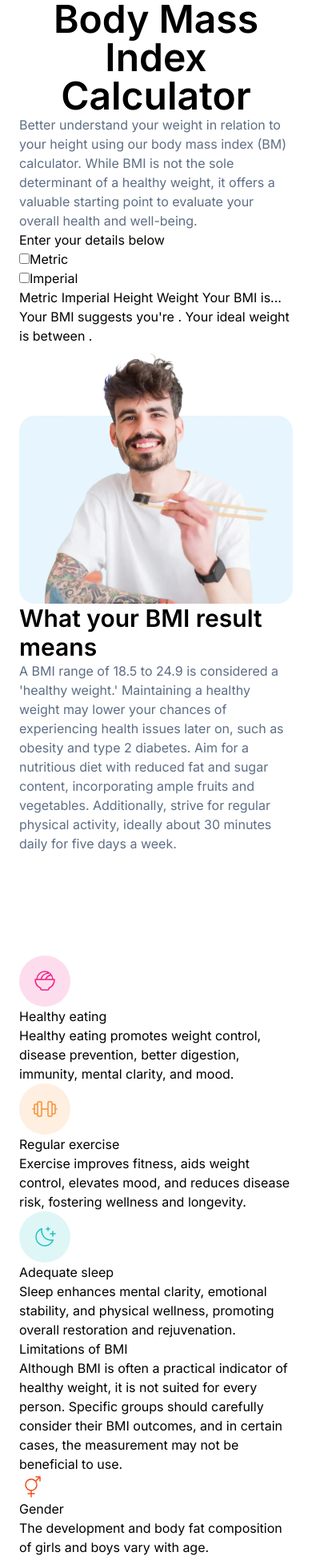
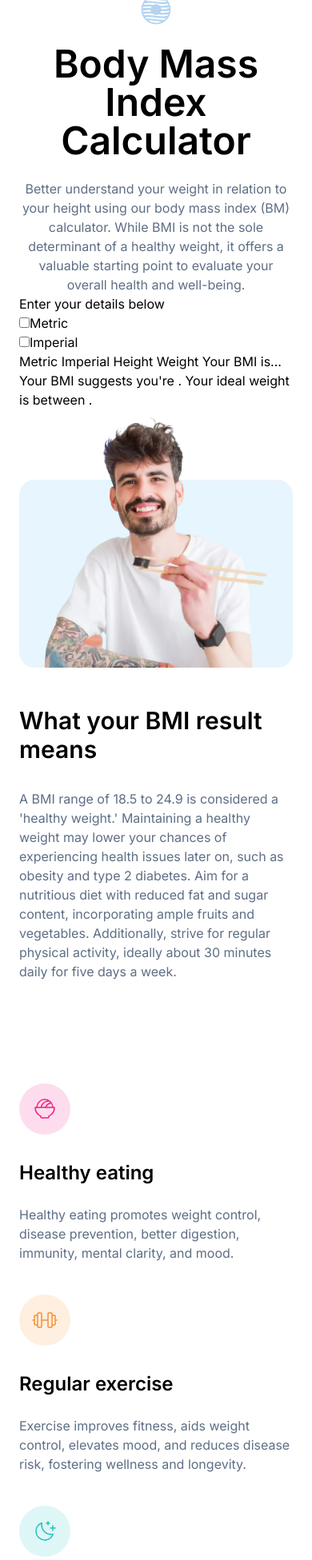
Before and after one commit to alfonso-ramos/bmi-calculator, a Vue app: page / in a window 390 px wide. Shown: the part 40-1991 px from the top of the page at 80% size. Built offline with nearby package versions, Linux system fonts and the light colour scheme.

Commit message:
[ADD] Estilos al 80 porciento, falta maquetar y estilizar el formulario para hacer calculo del bmi y agregar la funcionalidad y realizar el responsive design

```diff
--- a/src/App.vue
+++ b/src/App.vue
@@ -1,4 +1,5 @@
 <script setup>
+import ResultsCard from './components/ResultsCard.vue';
 import LimitationsContainer from './components/LimitationsContainer.vue';
 
 
@@ -6,11 +7,13 @@
 
 <template>
   <div class="mx-6">
-    <img  class="mx-auto size-10" src="./assets/images/logo.svg" alt="logo">
-    <h1 class="text-center font-semibold text-5xl">Body Mass Index Calculator</h1>
+    <img class="mx-auto size-10 mt-8 mb-6" src="./assets/images/logo.svg" alt="logo">
+    <h1 class="text-center font-semibold text-5xl mb-6">Body Mass Index Calculator</h1>
 
-    <p class="text-base text-dark-electric-blue">
-      Better understand your weight in relation to your height using our body mass index (BM) calculator. While BMI is not the sole determinant of a healthy weight, it offers a valuable starting point to evaluate your overall health and well-being.
+    <p class="text-base text-dark-electric-blue text-center">
+      Better understand your weight in relation to your height using our body mass index (BM) calculator. While BMI is not
+      the sole determinant of a healthy weight, it offers a valuable starting point to evaluate your overall health and
+      well-being.
     </p>
 
 
@@ -48,31 +51,26 @@
 
 
     <img src="./assets/images/image-man-eating.webp" alt="man eating">
-  <h2 class="font-semibold text-3xl">
+    <h2 class="font-semibold text-3xl mt-12 mb-8">
       What your BMI result means
     </h2>
     <p class="text-base text-dark-electric-blue">
-    A BMI range of 18.5 to 24.9 is considered a 'healthy weight.' Maintaining a healthy weight may lower your chances of experiencing health issues later on, such as obesity and type 2 diabetes. Aim for a nutritious diet with reduced fat and sugar content, incorporating ample fruits and vegetables. Additionally, strive for regular physical activity, ideally about 30 minutes daily for five days a week.
+      A BMI range of 18.5 to 24.9 is considered a 'healthy weight.' Maintaining a healthy weight may lower your chances of
+      experiencing health issues later on, such as obesity and type 2 diabetes. Aim for a nutritious diet with reduced fat
+      and sugar content, incorporating ample fruits and vegetables. Additionally, strive for regular physical activity,
+      ideally about 30 minutes daily for five days a week.
     </p>
 
     <div class="mt-32">
-          <div>
-              <img src="./assets/images/icon-eating.svg" alt="">
-              <p>Healthy eating</p>
-              <p>Healthy eating promotes weight control, disease prevention, better digestion, immunity, mental clarity, and mood.</p>
-          </div>
-          <div>
-              <img src="./assets/images/icon-exercise.svg" alt="">
-              <p>Regular exercise</p>
-              <p>Exercise improves fitness, aids weight control, elevates mood, and reduces disease risk, fostering wellness and longevity.</p>
-          </div>
-          <div>
-              <img src="./assets/images/icon-sleep.svg" alt="">
-              <p>Adequate sleep</p>
-              <p>Sleep enhances mental clarity, emotional stability, and physical wellness, promoting overall restoration and rejuvenation.</p>
-          </div>
+      <ResultsCard icon="eating" title="Healthy eating"
+        text="Healthy eating promotes weight control, disease prevention, better digestion, immunity, mental clarity, and mood." />
+
+      <ResultsCard icon="exercise" title="Regular exercise"
+        text="Exercise improves fitness, aids weight control, elevates mood, and reduces disease risk, fostering wellness and longevity." />
+
+      <ResultsCard icon="sleep" title="Adequate sleep"
+        text="Sleep enhances mental clarity, emotional stability, and physical wellness, promoting overall restoration and rejuvenation." />
     </div>
     <LimitationsContainer />
   </div>
-
 </template>
--- a/src/components/LimitationCard.vue
+++ b/src/components/LimitationCard.vue
@@ -5,12 +5,14 @@
         icon: String})
 </script>
 <template>
-    <div>
-        <img :src="'../src/assets/images/icon-' + icon + '.svg'" :alt="icon + ' icon'">
-        <p>
-            {{ props.title }}
-        </p>
-        <p>
+    <div  class="p-6 bg-white mt-4 rounded-2xl">
+        <div class="flex gap-4">
+            <img :src="'../src/assets/images/icon-' + icon + '.svg'" :alt="icon + ' icon'">
+            <p class="pt-1 text-xl font-semibold">
+                {{ props.title }}
+            </p>
+        </div>
+        <p class="text-base text-dark-electric-blue mt-4">
             {{ props.text }}
         </p>
     </div>
--- a/src/components/LimitationsContainer.vue
+++ b/src/components/LimitationsContainer.vue
@@ -2,10 +2,10 @@
     import LimitationCard from './LimitationCard.vue';
 </script>
 <template>
-    <h2>
+    <h2 class="text-3xl font-semibold text-center">
         Limitations of BMI
     </h2>
-    <p>
+    <p class="font-base text-dark-electric-blue text-center mt-8 mb-14">
         Although BMI is often a practical indicator of healthy weight, it is not suited for
         every person. Specific groups should carefully consider their BMI outcomes, and in
         certain cases, the measurement may not be beneficial to use.
--- a/src/components/Results.vue
+++ b/src/components/Results.vue
@@ -1,6 +1,8 @@
 <script >
+    import ResultsCard from './ResultsCard.vue';
+</script>
 
-</script>
 <template>
 
+
 </template>
--- a/src/components/ResultsCard.vue
+++ b/src/components/ResultsCard.vue
@@ -6,7 +6,17 @@
     })
 </script>
 <template>
-    <div>
-
+    <div class="mb-10">
+        <img
+            :src="'../src/assets/images/icon-' + icon + '.svg'"
+            :alt="icon + ' icon'"
+            class="mb-8"
+        >
+        <p class="font-semibold text-2xl ">
+            {{ props.title }}
+        </p>
+        <p class="font-base text-dark-electric-blue mt-6">
+            {{ props.text }}
+        </p>
     </div>
 </template>
```
Lines whose indentation alone changed are shown as unchanged.
